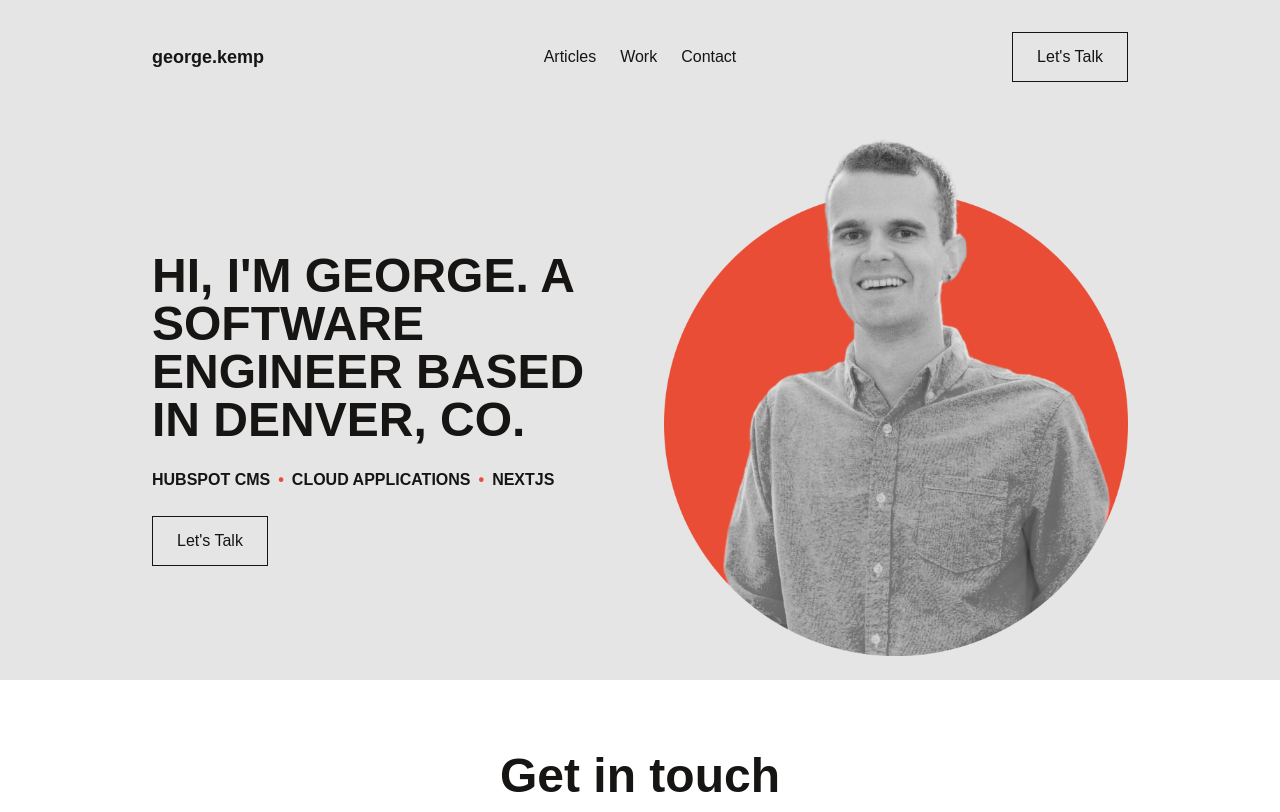
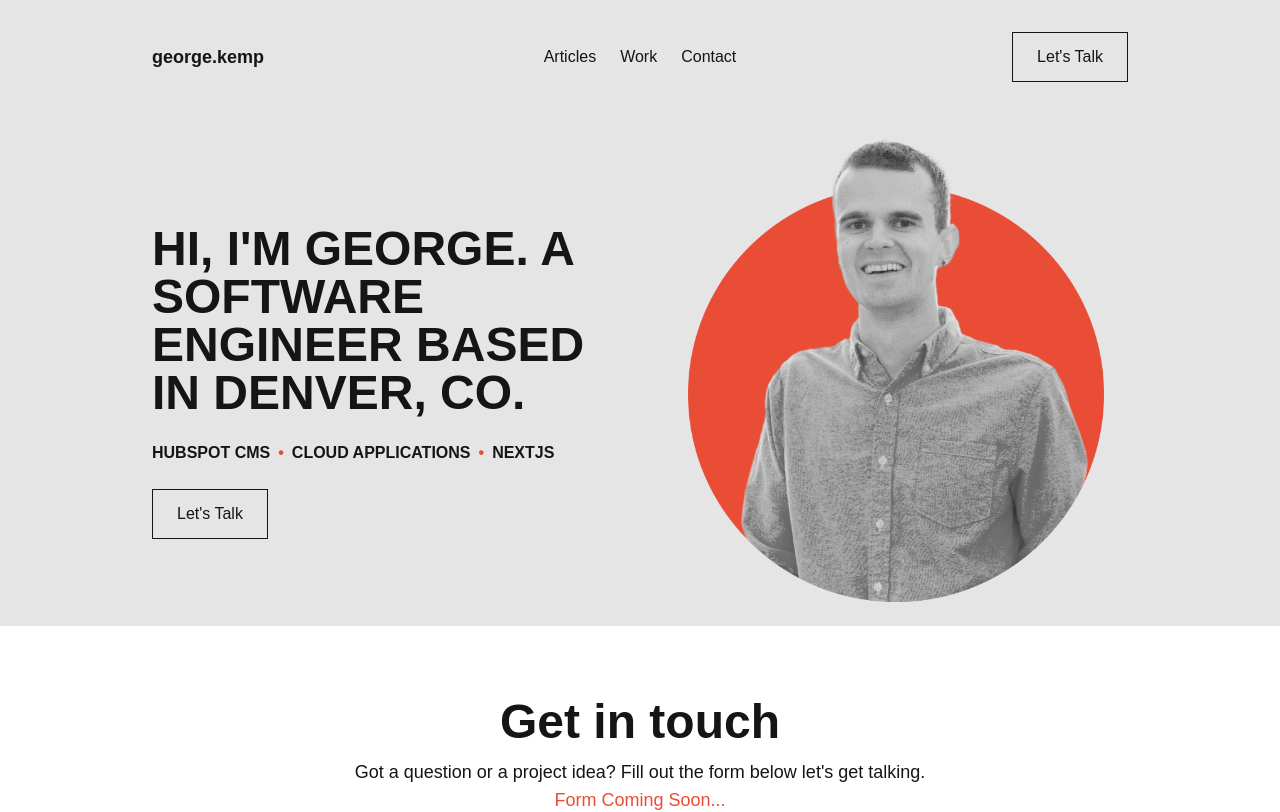
Before and after one commit to gkemp94/georgekemp-co-uk, a Next.js app: page / in a window 1280 px wide. Shown: the top 812 px of the page. Built offline with nearby package versions, Linux system fonts and the light colour scheme; a web font is replaced by a local one.

Commit message:
Add a little padding

```diff
--- a/pages/index.tsx
+++ b/pages/index.tsx
@@ -28,7 +28,7 @@ export default function Home() {
                 </ul>
                 <OutlineButton label={"Let's Talk"} />
               </div>
-              <div className="col-span-12 md:col-span-6">
+              <div className="col-span-12 md:col-span-6 px-6">
                 <Image
                   src="/avatar.png"
                   layout="responsive"
```
